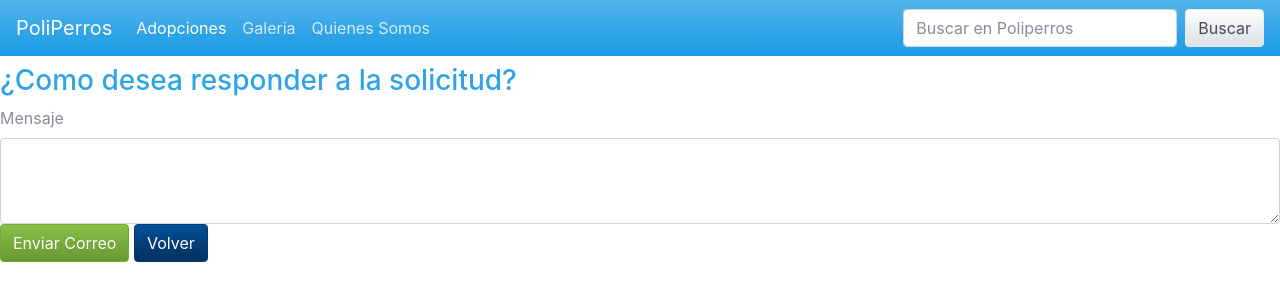
After one commit to kersha38/DjangoPoliperros, a Django app: page /adopciones/solicitud/atender/1/ in a window 1280 px wide. The commit adds this page. Shown: the top 301 px of the page. Run offline with Django 3.2, Linux system fonts and the light colour scheme; parts of the project's set-up code (start-up, migrations or seed data) failed here and were passed over; some libraries are stand-ins or nearby versions.

Commit message:
enviaMail
envia mail y quite registrar usuario permisos creados pero sin asignar

```diff
--- a/ProyectoSW/settings.py
+++ b/ProyectoSW/settings.py
@@ -135,5 +135,9 @@ STATICFILES_DIRS=(os.path.join(BASE_DIR,'static'),)
 
 LOGIN_REDIRECT_URL = reverse_lazy('solicitudList')
 
-
+EMAIL_USE_TLS = True
+EMAIL_HOST = 'smtp.gmail.com'
+EMAIL_PORT = 587
+EMAIL_HOST_USER = 'proyecto.libres001@gmail.com'
+EMAIL_HOST_PASSWORD = 'ProyectoLibres001'
 #<!--Esto incluye una pagina dentro de otra{% include 'base/archivo.html' %}-->
--- a/apps/adopcion/models.py
+++ b/apps/adopcion/models.py
@@ -14,6 +14,11 @@ class Persona(models.Model):
     def __str__(self):
         return self.nombre+' '+self.apellido
 
+    class Meta:
+        permissions = (
+            ("esPersonalAutorizado", "Puede añadir mascotas y manejar solicitudes"),
+        )
+
 class Solicitud(models.Model):
     persona = models.ForeignKey(Persona, null=True, blank=True)
     numero_mascotas = models.IntegerField()
--- a/apps/adopcion/urls.py
+++ b/apps/adopcion/urls.py
@@ -1,6 +1,6 @@
 from django.conf.urls import url
 from apps.adopcion.views import index, SolicitudList, SolicitudCreate\
-    ,solicitudDelete,SolicitudUpdate
+    ,solicitudDelete,SolicitudUpdate,atenderSolicitud
 
 urlpatterns = [
     url(r'^$', index),
@@ -8,4 +8,5 @@ urlpatterns = [
     url(r'^solicitud/nueva/$', SolicitudCreate.as_view(), name='solicitudCrear'),
     url(r'^solicitud/borrar/(?P<pk>\d+)/$', solicitudDelete.as_view(), name='solicitudBorrar'),
     url(r'^solicitud/editar/(?P<pk>\d+)/$', SolicitudUpdate.as_view(), name='solicitudEdit'),
+    url(r'^solicitud/atender/(?P<pk>\d+)/$', atenderSolicitud, name='solicitudAtender'),
 ]
--- a/apps/adopcion/views.py
+++ b/apps/adopcion/views.py
@@ -1,9 +1,11 @@
 from django.shortcuts import render
 from django.http import  HttpResponse, HttpResponseRedirect
-from django.views.generic import CreateView, ListView,DeleteView, UpdateView
+from django.views.generic import CreateView, ListView,DeleteView, UpdateView\
+    ,TemplateView
 from django.core.urlresolvers import reverse_lazy
 from apps.adopcion.models import Persona, Solicitud
 from apps.adopcion.forms import PersonaForm, SolicitudForm
+from django.core.mail import send_mail
 
 def index(request):
     return HttpResponse('Page: Adopciones')
@@ -74,6 +76,24 @@ class SolicitudUpdate(UpdateView):
 		else:
 			return HttpResponseRedirect(self.get_success_url())
 
+def atenderSolicitud(request,pk):
+
+    if request.method== 'POST':
+        texto = request.POST['texto']
+        emailR = Solicitud.objects.get(id=pk).persona.email
+        send_mail(
+            'Respuesta Adopcion',
+            texto,
+            'proyecto.libres001@gmail.com',
+            [emailR],  # recuperar email
+            fail_silently=False,
+        )
+        object_list=Solicitud.objects.all()
+        return render(request,'adopcion/solicitud_list.html',{'object_list':object_list})
+    else:
+        return render(request,'adopcion/atender.html')
+
+
 class solicitudDelete(DeleteView):
     model = Solicitud
     form_class=SolicitudForm
--- /dev/null
+++ b/templates/adopcion/atender.html
@@ -0,0 +1,12 @@
+{% extends 'base/base.html' %}
+
+{% block content %}
+<form method="post">
+	<h3>¿Como desea responder a la solicitud?</h3>
+    {% csrf_token %}
+    <label for="Textarea">Mensaje</label>
+    <textarea class="form-control" id="Textarea" rows="3" name="texto"></textarea>
+	<button class="btn btn-success" type="submit">Enviar Correo</button>
+	<a class= "btn btn-info" href="{% url 'solicitudList' %}">Volver</a>
+</form>
+{% endblock %}
--- a/templates/adopcion/solicitud_list.html
+++ b/templates/adopcion/solicitud_list.html
@@ -23,6 +23,7 @@
                 <a class="btn btn-primary" href="{% url 'solicitudEdit' solicitud.id %}">Editar</a>
                 <a class="btn btn-danger" href="{% url 'solicitudBorrar' solicitud.id %}">Eliminar</a>
             </td>
+            <td><a class="btn btn-secondary" href="{% url 'solicitudAtender' solicitud.id %}">Atender</a></td>
         </tr>
         {% endfor %}
 
--- a/templates/index.html
+++ b/templates/index.html
@@ -36,9 +36,7 @@
           <input type="password" class="login__input pass" placeholder="Password" name="password"/>
         </div>
         <button type="submit" class="login__submit" >Ingresar</button>
-        <p class="login__signup">No tienes una cuenta aún? &nbsp;
-          <a href="{% url 'registrarUsu' %}">Registrarse</a>
-        </p>
+
       </div>
     </div>
 
```
Also changed, not shown: apps/galeria/migrations/0001_initial.py (added), templates/adopcion/solicitud_delete.html (line endings or trailing spaces).
